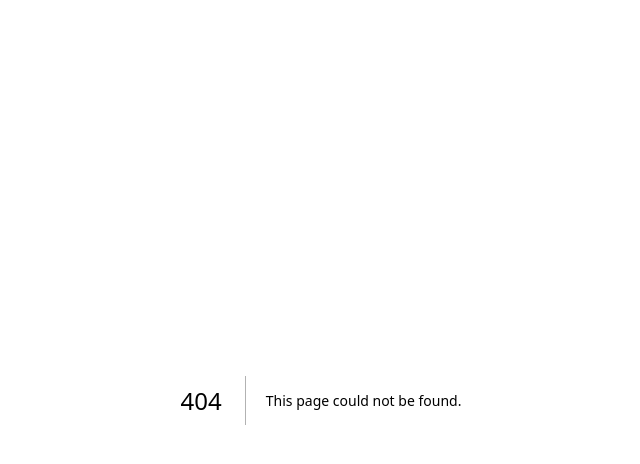
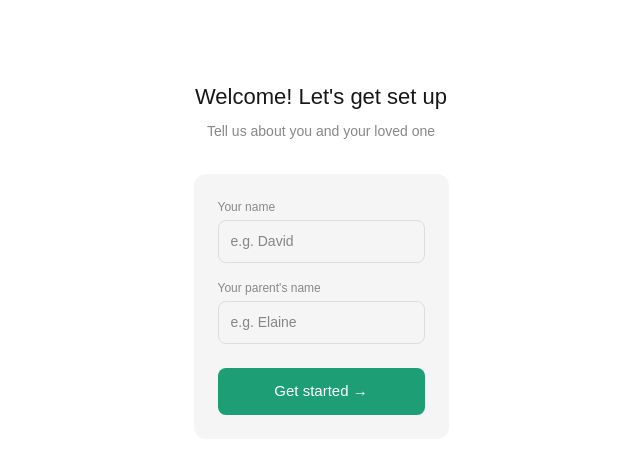
Before and after one commit to sunjikim-witty/familycare, a Next.js app: page /setup in a window 1280 px wide. Before the commit this address had no page. Shown: the top 464 px of the page, without its empty margins (319-959 px from the left). Built offline with nearby package versions, Linux system fonts and the light colour scheme; no server answers.

Commit message:
add login and user profiles

```diff
--- a/app/firebase.js
+++ b/app/firebase.js
@@ -1,5 +1,6 @@
 import { initializeApp } from "firebase/app";
 import { getFirestore } from "firebase/firestore";
+import { getAuth, GoogleAuthProvider } from "firebase/auth";
 
 const firebaseConfig = {
   apiKey: "AIzaSyARzuBC5m0dvbRwrZUAjXlgrGV5yJmeelE",
@@ -12,3 +13,5 @@ const firebaseConfig = {
 
 const app = initializeApp(firebaseConfig);
 export const db = getFirestore(app);
+export const auth = getAuth(app);
+export const googleProvider = new GoogleAuthProvider();
--- /dev/null
+++ b/app/login/page.js
@@ -0,0 +1,71 @@
+"use client";
+import { useState } from "react";
+import { auth, googleProvider } from "../firebase";
+import { signInWithPopup, signInWithEmailAndPassword, createUserWithEmailAndPassword } from "firebase/auth";
+import { useRouter } from "next/navigation";
+
+export default function Login() {
+  const router = useRouter();
+  const [email, setEmail] = useState("");
+  const [password, setPassword] = useState("");
+  const [isSignUp, setIsSignUp] = useState(false);
+  const [error, setError] = useState("");
+
+  async function handleGoogleLogin() {
+    try {
+      await signInWithPopup(auth, googleProvider);
+      router.push("/");
+    } catch (error) {
+      setError(error.message);
+    }
+  }
+
+  async function handleEmailLogin() {
+    try {
+      if (isSignUp) {
+        await createUserWithEmailAndPassword(auth, email, password);
+      } else {
+        await signInWithEmailAndPassword(auth, email, password);
+      }
+      router.push("/");
+    } catch (error) {
+      setError(error.message);
+    }
+  }
+
+  return (
+    <main style={{fontFamily:"sans-serif", maxWidth:"380px", margin:"80px auto", padding:"0 20px", textAlign:"center"}}>
+      <h1 style={{fontSize:"26px", fontWeight:"500", marginBottom:"8px"}}>Senior Dashboard</h1>
+      <p style={{color:"#888", fontSize:"14px", marginBottom:"32px"}}>Sign in to check on your loved one</p>
+
+      <div style={{background:"#f5f5f5", borderRadius:"12px", padding:"24px", marginBottom:"16px", textAlign:"left"}}>
+        <div style={{marginBottom:"12px"}}>
+          <label style={{fontSize:"12px", color:"#888", display:"block", marginBottom:"4px"}}>Email</label>
+          <input type="email" value={email} onChange={e => setEmail(e.target.value)} placeholder="you@example.com"
+            style={{width:"100%", padding:"10px 12px", borderRadius:"8px", border:"1px solid #ddd", fontSize:"14px", boxSizing:"border-box"}} />
+        </div>
+        <div style={{marginBottom:"16px"}}>
+          <label style={{fontSize:"12px", color:"#888", display:"block", marginBottom:"4px"}}>Password</label>
+          <input type="password" value={password} onChange={e => setPassword(e.target.value)} placeholder="••••••••"
+            style={{width:"100%", padding:"10px 12px", borderRadius:"8px", border:"1px solid #ddd", fontSize:"14px", boxSizing:"border-box"}} />
+        </div>
+        {error && <div style={{fontSize:"12px", color:"#E24B4A", marginBottom:"12px"}}>{error}</div>}
+        <button onClick={handleEmailLogin} style={{width:"100%", background:"#1D9E75", color:"#fff", border:"none", borderRadius:"8px", padding:"12px", fontSize:"15px", fontWeight:"500", cursor:"pointer"}}>
+          {isSignUp ? "Create account" : "Sign in"}
+        </button>
+        <div style={{textAlign:"center", marginTop:"12px"}}>
+          <button onClick={() => setIsSignUp(!isSignUp)} style={{fontSize:"13px", color:"#1D9E75", background:"none", border:"none", cursor:"pointer"}}>
+            {isSignUp ? "Already have an account? Sign in" : "No account? Create one"}
+          </button>
+        </div>
+      </div>
+
+      <div style={{color:"#ccc", fontSize:"13px", marginBottom:"16px"}}>or</div>
+
+      <button onClick={handleGoogleLogin} style={{display:"flex", alignItems:"center", gap:"12px", background:"#fff", border:"1px solid #ddd", borderRadius:"8px", padding:"12px 24px", fontSize:"15px", cursor:"pointer", margin:"0 auto", boxShadow:"0 1px 3px rgba(0,0,0,0.1)"}}>
+        <img src="https://www.google.com/favicon.ico" width="20" height="20" />
+        Sign in with Google
+      </button>
+    </main>
+  );
+}
--- a/app/page.js
+++ b/app/page.js
@@ -1,26 +1,49 @@
 "use client";
 import { useEffect, useState } from "react";
-import { db } from "./firebase";
-import { collection, onSnapshot, orderBy, query, limit } from "firebase/firestore";
+import { db, auth } from "./firebase";
+import { collection, onSnapshot, orderBy, query, limit, doc, getDoc } from "firebase/firestore";
+import { onAuthStateChanged, signOut } from "firebase/auth";
+import { useRouter } from "next/navigation";
 
 export default function Home() {
   const [checkin, setCheckin] = useState(null);
+  const [user, setUser] = useState(null);
+  const [profile, setProfile] = useState(null);
+  const router = useRouter();
 
   useEffect(() => {
+    const unsubAuth = onAuthStateChanged(auth, async (u) => {
+      if (!u) { router.push("/login"); return; }
+      setUser(u);
+      const profileSnap = await getDoc(doc(db, "users", u.uid));
+      if (!profileSnap.exists()) {
+        router.push("/setup");
+      } else {
+        setProfile(profileSnap.data());
+      }
+    });
+    return () => unsubAuth();
+  }, []);
+
+  useEffect(() => {
+    if (!user) return;
     const q = query(collection(db, "checkins"), orderBy("createdAt", "desc"), limit(1));
     const unsubscribe = onSnapshot(q, (snapshot) => {
-      if (!snapshot.empty) {
-        setCheckin(snapshot.docs[0].data());
-      }
+      if (!snapshot.empty) setCheckin(snapshot.docs[0].data());
     });
     return () => unsubscribe();
-  }, []);
+  }, [user]);
+
+  if (!user || !profile) return null;
 
   return (
     <main style={{fontFamily:"sans-serif", maxWidth:"480px", margin:"40px auto", padding:"0 20px"}}>
-      <h1 style={{fontSize:"22px", fontWeight:"500", marginBottom:"4px"}}>Senior Dashboard</h1>
+      <div style={{display:"flex", justifyContent:"space-between", alignItems:"center", marginBottom:"4px"}}>
+        <h1 style={{fontSize:"22px", fontWeight:"500"}}>Senior Dashboard</h1>
+        <button onClick={() => signOut(auth)} style={{fontSize:"12px", color:"#888", background:"none", border:"none", cursor:"pointer"}}>Sign out</button>
+      </div>
       <p style={{color:"#888", fontSize:"14px", marginBottom:"32px"}}>
-        {checkin ? checkin.name : "Loading..."}
+        Hi {profile.myName} · Monitoring {profile.parentName}
       </p>
       <div style={{background:"#E1F5EE", borderRadius:"12px", padding:"20px", marginBottom:"12px"}}>
         <div style={{fontSize:"12px", color:"#0F6E56", marginBottom:"4px"}}>STATUS</div>
--- /dev/null
+++ b/app/setup/page.js
@@ -0,0 +1,71 @@
+"use client";
+import { useState, useEffect } from "react";
+import { auth, db } from "../firebase";
+import { doc, setDoc } from "firebase/firestore";
+import { onAuthStateChanged } from "firebase/auth";
+import { useRouter } from "next/navigation";
+
+export default function Setup() {
+  const router = useRouter();
+  const [myName, setMyName] = useState("");
+  const [parentName, setParentName] = useState("");
+  const [saving, setSaving] = useState(false);
+  const [user, setUser] = useState(null);
+
+  useEffect(() => {
+    const unsub = onAuthStateChanged(auth, (u) => {
+      if (u) setUser(u);
+    });
+    return () => unsub();
+  }, []);
+
+  async function handleSave() {
+    if (!myName || !parentName || !user) return;
+    setSaving(true);
+    await setDoc(doc(db, "users", user.uid), {
+      myName,
+      parentName,
+      email: user.email,
+      createdAt: Date.now(),
+    });
+    router.push("/");
+  }
+
+  return (
+    <main style={{fontFamily:"sans-serif", maxWidth:"380px", margin:"80px auto", padding:"0 20px", textAlign:"center"}}>
+      <h1 style={{fontSize:"22px", fontWeight:"500", marginBottom:"8px"}}>Welcome! Let's get set up</h1>
+      <p style={{color:"#888", fontSize:"14px", marginBottom:"32px"}}>Tell us about you and your loved one</p>
+
+      <div style={{background:"#f5f5f5", borderRadius:"12px", padding:"24px", textAlign:"left"}}>
+        <div style={{marginBottom:"16px"}}>
+          <label style={{fontSize:"12px", color:"#888", display:"block", marginBottom:"4px"}}>Your name</label>
+          <input
+            type="text"
+            value={myName}
+            onChange={e => setMyName(e.target.value)}
+            placeholder="e.g. David"
+            style={{width:"100%", padding:"10px 12px", borderRadius:"8px", border:"1px solid #ddd", fontSize:"14px", boxSizing:"border-box"}}
+          />
+        </div>
+        <div style={{marginBottom:"24px"}}>
+          <label style={{fontSize:"12px", color:"#888", display:"block", marginBottom:"4px"}}>Your parent's name</label>
+          <input
+            type="text"
+            value={parentName}
+            onChange={e => setParentName(e.target.value)}
+            placeholder="e.g. Elaine"
+            style={{width:"100%", padding:"10px 12px", borderRadius:"8px", border:"1px solid #ddd", fontSize:"14px", boxSizing:"border-box"}}
+          />
+        </div>
+        <button onClick={handleSave} disabled={saving} style={{
+          width:"100%", background:"#1D9E75", color:"#fff",
+          border:"none", borderRadius:"8px", padding:"12px",
+          fontSize:"15px", fontWeight:"500", cursor:"pointer",
+          opacity: saving ? 0.7 : 1
+        }}>
+          {saving ? "Saving..." : "Get started →"}
+        </button>
+      </div>
+    </main>
+  );
+}
```
